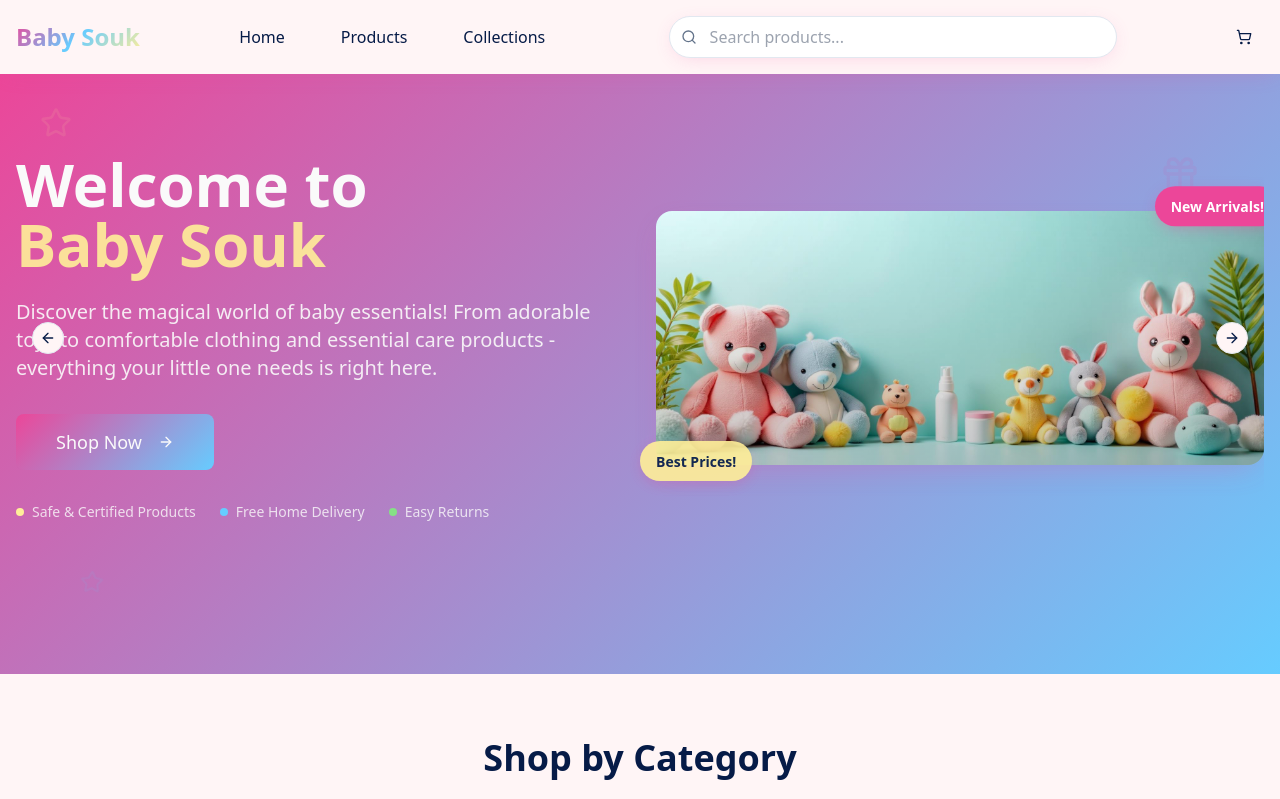
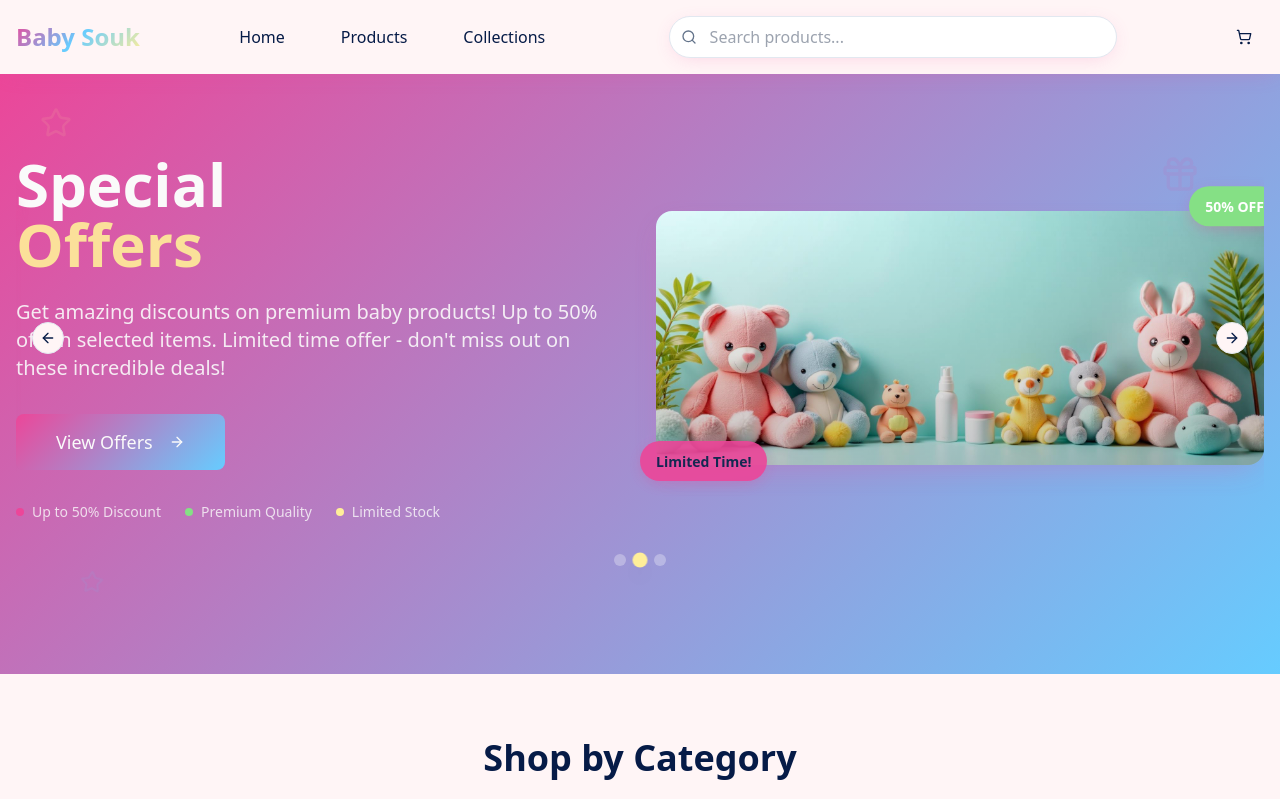
Before and after one commit to aqkhanadoor/BabySoukNextJs, a React (Vite) app: page / in a window 1280 px wide. Shown: the top 799 px of the page. Built offline with nearby package versions, Linux system fonts and the light colour scheme.

Commit message:
Add hero carousel animation

```diff
--- a/src/components/HeroSection.tsx
+++ b/src/components/HeroSection.tsx
@@ -1,6 +1,7 @@
 import { Button } from "@/components/ui/button";
 import { ArrowRight, Star, Gift, Percent, Clock } from "lucide-react";
 import { Link } from "react-router-dom";
+import { useState, useEffect } from "react";
 import heroBanner from "@/assets/hero-banner.jpg";
 import {
   Carousel,
@@ -9,8 +10,12 @@ import {
   CarouselNext,
   CarouselPrevious,
 } from "@/components/ui/carousel";
+import type { CarouselApi } from "@/components/ui/carousel";
 
 const HeroSection = () => {
+  const [api, setApi] = useState<CarouselApi>();
+  const [current, setCurrent] = useState(0);
+
   const heroSlides = [
     // Slide 1 - Main Hero
     {
@@ -62,6 +67,32 @@ const HeroSection = () => {
     }
   ];
 
+  // Auto-swipe functionality
+  useEffect(() => {
+    if (!api) return;
+
+    const interval = setInterval(() => {
+      api.scrollNext();
+    }, 4000); // Change slide every 4 seconds
+
+    return () => clearInterval(interval);
+  }, [api]);
+
+  // Track current slide
+  useEffect(() => {
+    if (!api) return;
+
+    setCurrent(api.selectedScrollSnap());
+
+    api.on("select", () => {
+      setCurrent(api.selectedScrollSnap());
+    });
+  }, [api]);
+
+  const scrollTo = (index: number) => {
+    api?.scrollTo(index);
+  };
+
   return (
     <section className="relative min-h-[500px] md:min-h-[600px] bg-gradient-hero overflow-hidden">
       {/* Background decorations */}
@@ -78,7 +109,11 @@ const HeroSection = () => {
       </div>
 
       <div className="container mx-auto px-4 py-12 md:py-20">
-        <Carousel className="w-full" opts={{ loop: true }}>
+        <Carousel
+          className="w-full"
+          opts={{ loop: true }}
+          setApi={setApi}
+        >
           <CarouselContent>
             {heroSlides.map((slide) => (
               <CarouselItem key={slide.id}>
@@ -140,6 +175,22 @@ const HeroSection = () => {
           <CarouselPrevious className="left-4" />
           <CarouselNext className="right-4" />
         </Carousel>
+
+        {/* Dot Indicators */}
+        <div className="flex justify-center mt-8 gap-2">
+          {heroSlides.map((_, index) => (
+            <button
+              key={index}
+              onClick={() => scrollTo(index)}
+              className={`w-3 h-3 rounded-full transition-all duration-300 ${
+                current === index
+                  ? "bg-baby-yellow shadow-lg scale-125"
+                  : "bg-white/30 hover:bg-white/50"
+              }`}
+              aria-label={`Go to slide ${index + 1}`}
+            />
+          ))}
+        </div>
       </div>
     </section>
   );
```
